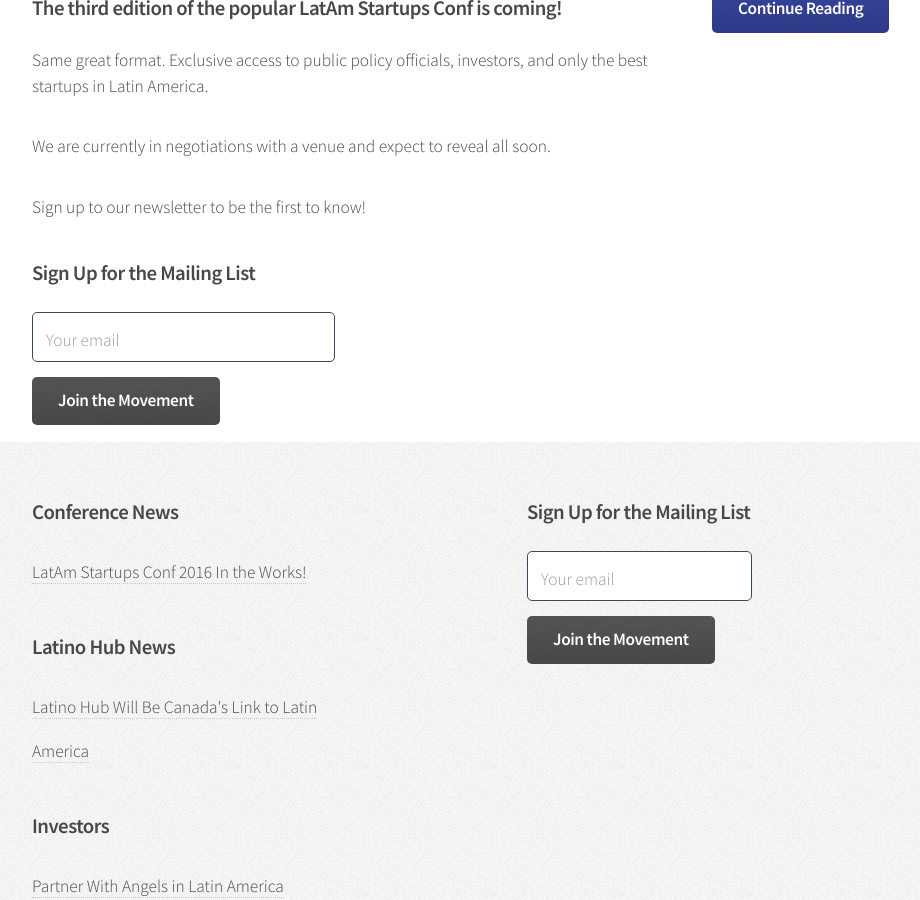
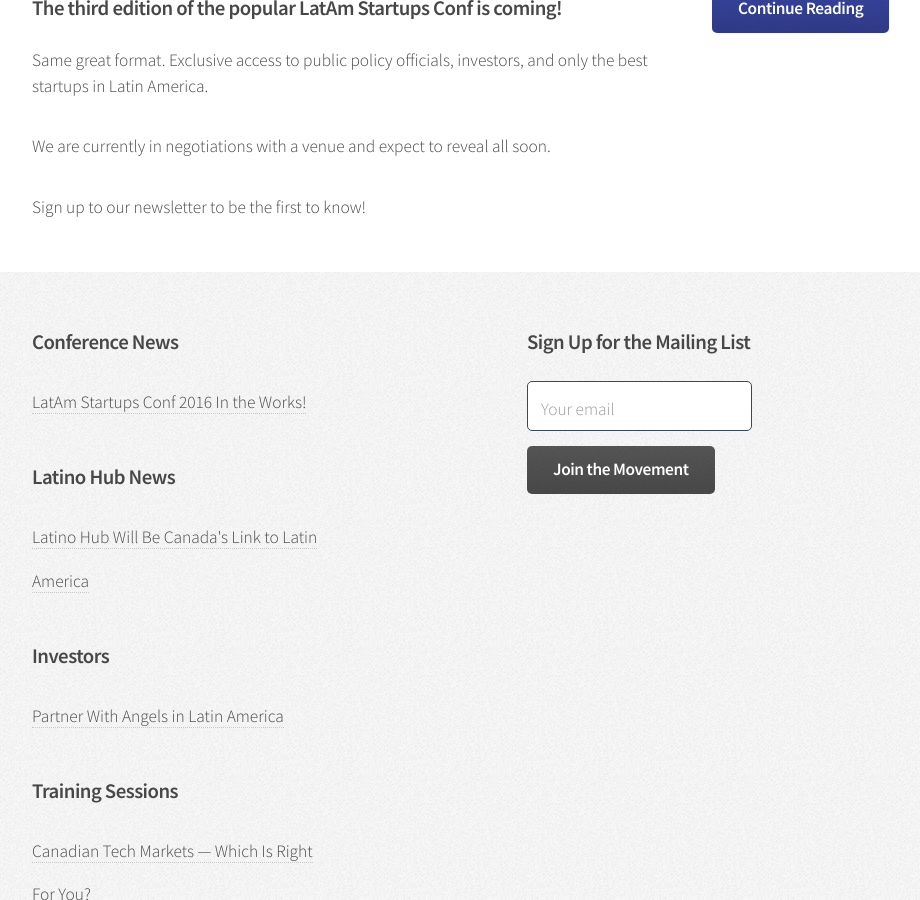
Before and after one commit to LatAmStartups/LatAmStartups.github.io, a Jekyll site: the page built from conference.html, in a window 1280 px wide and 900 px high, scrolled down 773 px. Shown: the whole window, without its empty margins (128-1048 px from the left). Built offline with Jekyll 4.4.1, drawn with Linux system fonts in a browser that asks for light colours.

Commit message:
remove redundant mailing list form

```diff
--- a/conference.html
+++ b/conference.html
@@ -32,22 +32,6 @@
 		Sign up to our newsletter to be the first to know!
 		</p>
 
-							<h3 id="join-the-movement">Sign Up for the Mailing List</h3>
-
-							<form action="https://latamstartups.us10.list-manage.com/subscribe/post?u=1ef94346c2d41c7d3e2b019d7&id=04afebe6b6" method="post" id="mc-embedded-subscribe-form" name="mc-embedded-subscribe-form" class="validate" target="_blank" novalidate>
-								<div class="row half collapse-at-2">
-									<div class="6u">
-									    <input type="text" name="EMAIL" class="form-control" placeholder="Your email" style="border-color:#37495f !important;"/>
-									</div>
-								</div>
-								<div class="row half">
-									<div class="6u">
-										<ul class="actions">
-											<li><input type="submit" class="button alt" value="Join the Movement" /></li>
-										</ul>
-									</div>
-								</div>
-							</form>
 	</article>
 
 					</div>
```
